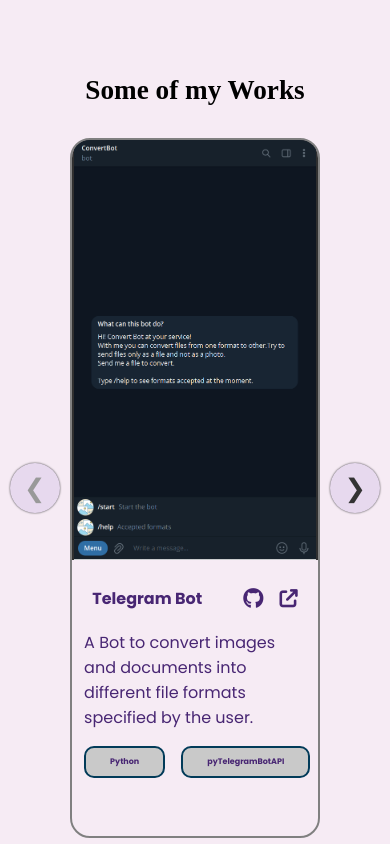
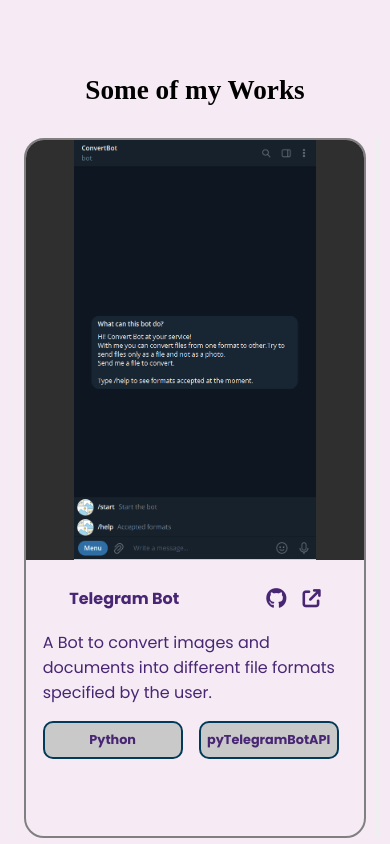
Before and after one commit to Dhanush-Ma/Web-Portfolio, a React (Create React App) app: page / in a window 390 px wide. Shown: the part 3720-4564 px from the top of the page. Built offline with nearby package versions, Linux system fonts and the light colour scheme; the HTML template or start-up script is replaced by a standard one; a web font is replaced by a local one.

Commit message:
made changes to Project Carousel Component

```diff
--- a/src/Components/Layouts/Project.module.css
+++ b/src/Components/Layouts/Project.module.css
@@ -55,6 +55,7 @@
     display: grid;
     grid-template-columns: repeat(4, 1fr);
     row-gap: 1rem;
+    column-gap: 1rem;
     margin: 0 auto;
 }
 
@@ -68,7 +69,6 @@
     background-color: #c9c9c9;
     padding: 0.5rem 1.5rem;
     border-radius: 10px;
-    margin-right: 1rem;
     font-weight: bold;
 }
 
@@ -90,7 +90,8 @@
 
 .tagConatiner{
     display: grid;
-    grid-template-columns: repeat(2, 1fr);
+    /* grid-auto-columns: auto; */
+    grid-template-columns: repeat(auto-fill, 140px);
     row-gap: 1rem;
     margin: 0 auto;
 }
@@ -103,7 +104,7 @@
     font-size: 1.3rem;
 }
     .tag{
-        font-size: 0.5rem;
+        font-size: 0.8rem;
     }
 
 
--- a/src/Components/Projects.js
+++ b/src/Components/Projects.js
@@ -1,11 +1,25 @@
 import styles from "../Styles/Projects.module.css";
-import Carousel from "react-elastic-carousel";
+import Carousel, { consts } from "react-elastic-carousel";
 import { projects } from "../data/project";
 import Project from "./Layouts/Project";
-
-
+import {useState} from 'react'
 
 const Projects = () => {
+  const [showArrow, setShowArrows] = useState(window.innerWidth)
+
+  window.addEventListener('resize', () => {
+    setShowArrows(window.innerWidth)
+  })
+
+  function myArrow({ type, onClick, isEdge }) {
+    const pointer = type === consts.PREV ? "" : "";
+    return (
+      <button onClick={onClick} disabled={isEdge}>
+        {pointer}
+      </button>
+    );
+  }
+
   const projectElemets = projects.map((project) => {
     return (
       <Project
@@ -24,7 +38,9 @@
     <div className="container">
       <section id="projects" className={styles.projects}>
         <h1>Some of my Works</h1>
-        <Carousel itemsToShow={1}>{projectElemets}</Carousel>
+        <Carousel itemsToShow={1} renderArrow={showArrow < 700 && myArrow}>
+          {projectElemets}
+        </Carousel>
       </section>
     </div>
   );
```
